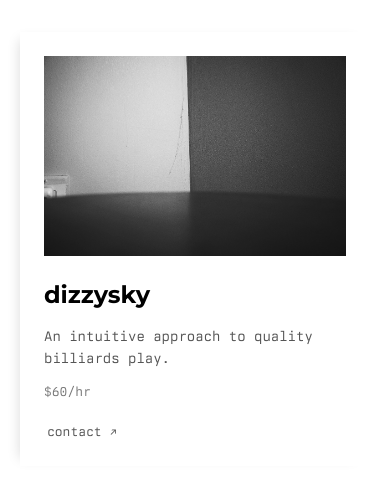
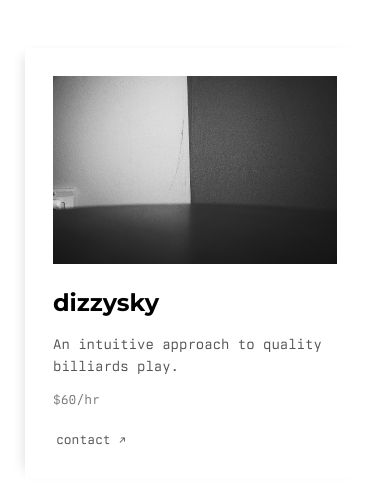
Before and after one commit to dizzysky/sanjid.com, a plain HTML site: page index.html in a window 390 px wide. Drawn offline with Linux system fonts and the light colour scheme.

Commit message:
fix mobile

```diff
--- a/style.css
+++ b/style.css
@@ -92,19 +92,20 @@ a:hover {
 .coaching-email:hover {
     color: blue;
 }
-
 @media only screen and (max-width: 768px) {
     body {
         margin: 0;
-        padding: 32px 20px;
+        padding: 48px 24px;
+        filter: none;
+        -webkit-filter: none;
     }
 
     .main-content {
         display: block;
         width: 100%;
-        max-width: 400px;
+        max-width: 340px;
         box-sizing: border-box;
-        padding: 24px;
+        padding: 28px;
         margin: 0 auto;
         box-shadow: -8px 0 12px -8px rgba(0, 0, 0, 0.15);
     }
@@ -118,12 +119,11 @@ a:hover {
 
     h1 {
         font-size: 24px;
-        margin-bottom: 16px;
     }
 
     .coaching-description {
         font-size: 14px;
-        max-width: 100%;
+        line-height: 1.6;
     }
 
     .coaching-rate,
```
